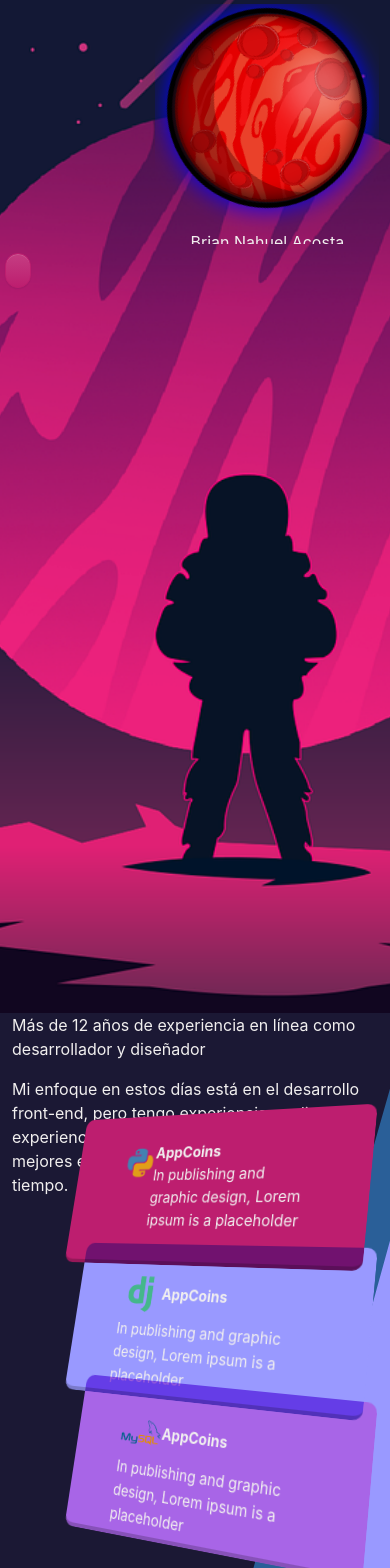
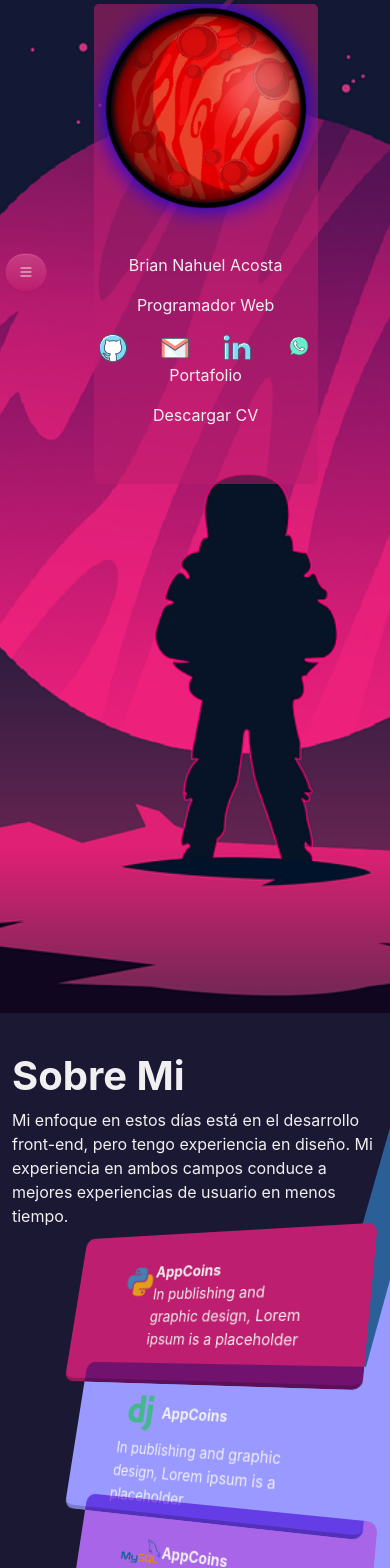
Before and after one commit to nahuel-acosta-dev/portfolio, a React (Create React App) app: page / in a window 390 px wide. Shown: the top 1568 px of the page. Built offline with nearby package versions, Linux system fonts and the light colour scheme.

Commit message:
responsive of section home finished

```diff
--- a/src/components/header/SideBar.js
+++ b/src/components/header/SideBar.js
@@ -16,17 +16,10 @@ const SideBar = () => {
     return(
         <nav className="sidebar">
         {!collapse ?
-            <div className="sidebar__collapse"
-            onMouseEnter={() => setShowButton(true)}
-            onMouseLeave={() => setShowButton(false)}>
-                {showButton ?
+            <div className="sidebar__collapse" >
                 <Button variant="danger" onClick={() => setCollapse(true)}>
-                    <span className="bi bi-arrow-90deg-right"></span>
+                    <span className="bi bi-list"></span>
                 </Button>
-                :
-                <Button variant="danger sidebar__button" onClick={() => setCollapse(true)}>
-                </Button>
-                }
             </div>
             :
             <ul className="sidebar__social">
@@ -64,7 +57,7 @@ const SideBar = () => {
                     </a>
                 </li>
                 <li>
-                    <a className="bi bi-arrow-90deg-left sidebar__enytpo
+                    <a className="bi bi-list sidebar__enytpo
                         entypo-collapse btn btn-link" onClick={() => setCollapse(false)}>
                         <span className="sidebar__name">Esconder</span>
                     </a>
--- a/src/scss/config/_Responsive.scss
+++ b/src/scss/config/_Responsive.scss
@@ -18,6 +18,7 @@ $xxl: 1400px;
 @media all and (max-width: $md){
     @include header-responsive-md;
     @include contact-responsive-md;
+    @include skills-responsive-md;
 }
 
 @media all and (min-width:$sm ) and (max-width: $md){
@@ -35,10 +36,23 @@ $xxl: 1400px;
 //1- Section
 ////////////////////////////////
 @include home-responsive-sm;
-@include skills-responsive-sm;
+@include skills-responsive-md;
 @include curriculum-responsive-sm;
  ////////////////////////////////
 //2- Pages
 ////////////////////////////////
 
 }
+
+@media all and (max-height: 576px){
+    @include projects-responsive-height-sm(20%);
+    @include home-responsive-height-sm;
+}
+
+@media all and (max-height: 500px){
+    @include projects-responsive-height-sm(40%);
+}
+
+@media all and (max-height: 500px){
+    @include projects-responsive-height-sm(90%);
+}
--- a/src/scss/sections/_Home.scss
+++ b/src/scss/sections/_Home.scss
@@ -40,15 +40,12 @@
             animation: girar 20s linear infinite;
             animation-direction: alternate;
         }
-        .home__contact{
-            margin-top: 20%;
-        }
     }
     .home__expanded{
         @include expanded
     }
     .home__contacts{
-        margin-top: 10%;
+        margin-top: 20%;
         .home__icon{
             &:hover{
                 animation:vibrate .5s infinite;
@@ -98,8 +95,15 @@
 
 @mixin home-responsive-sm{
     .home{
-        .home__texts{
-            padding-top: 10%;
+        .home__cont{
+            left: 24vw;
+            animation: none;
         }
     }
 }
+
+@mixin home-responsive-height-sm{
+    .home{
+        min-height: 150vh;
+    }
+}
--- a/src/scss/sections/_Projects.scss
+++ b/src/scss/sections/_Projects.scss
@@ -1,4 +1,6 @@
 .projects{
+    min-height: 100vh;
+    padding-top: 8%;
     .projects__card{
         border-radius: 50px;
         background: linear-gradient(90.21deg, $red -5.91%, $purple 111.58%);
@@ -8,3 +10,11 @@
     }
 
 }
+
+@mixin projects-responsive-height-sm($margin-top){
+    .projects{
+        .projects__one{
+            margin-top: $margin-top;
+        }
+    }
+}
--- a/src/scss/sections/_Skills.scss
+++ b/src/scss/sections/_Skills.scss
@@ -11,12 +11,12 @@
     background: $color;
     top: $position;
     z-index: $z-index;
-
 }
 
 .skills{
     color: $white;
     min-height: 110vh;
+    padding-top: 10%;
     .bg, .bg2{
         width: 100%;
         height: 100%;
@@ -35,6 +35,10 @@
     }
     .skills__cont{
         height: auto;
+        .skills__title{
+            font-size: 2.5rem;
+            font-weight: bold;
+        }
         .skills__dev{
             list-style-type: none;
             perspective: 1000px;
@@ -84,5 +88,9 @@
         }
     }
 
-@mixin skills-responsive-sm{
+@mixin skills-responsive-md{
+    .skills__dev{
+        margin-top: 5.5rem;
     }
+
+}
--- a/src/sections/Contact.js
+++ b/src/sections/Contact.js
@@ -37,7 +37,7 @@ const Contact = () =>{
                                         placeholder="Mensaje" />
                                     </Form.Group>
                                         <Button className="contact__btn" variant="dark" size="lg" type="submit">
-                                            <span>enviar</span>
+                                            <span>Enviar</span>
                                         </Button>
                                     </Form>
                             </Col>
--- a/src/sections/Home.js
+++ b/src/sections/Home.js
@@ -11,7 +11,8 @@ import useScreenSize from '../hooks/useScreenSize';
 
 const Home = () =>{
     const {width, height} = useScreenSize();
-    const [waitingPosition, setWaitingPosition] = useState();
+    const [waitingPosition, setWaitingPosition] = useState(false);
+    const [phoneMode, setPhoneMode] = useState(false);
     const [show, setShow] = useState(false);
 
     //en caso de querer hacer click para desplegar informacion
@@ -23,7 +24,13 @@ const Home = () =>{
     }
 
     useEffect(() => {
-        setTimeout(() => setWaitingPosition(true), 7500)
+        if(width < 576){
+            setPhoneMode(true)
+            setTimeout(() => setWaitingPosition(true), 1500);
+        }
+        else{
+            setTimeout(() => setWaitingPosition(true), 7500);
+        }
     }, [])
     return(
         <section className="home" id="home">
@@ -34,7 +41,12 @@ const Home = () =>{
                         <Col>
                             <div className={`home__cont ${waitingPosition && "home__expanded"}` }
                             onClick={e => getPosition(e)}
-                            style={waitingPosition ? {left: `44vw`, animation: 'none'}: ({})}>
+                            style={waitingPosition && !phoneMode ?
+                                {
+                                    left: `44vw`, animation: 'none'
+                                }
+                                :
+                                ({})}>
                                 <div className="home__circle">
                                 </div>
                                     <Row className="home__contacts text-center">
--- a/src/sections/Projects.js
+++ b/src/sections/Projects.js
@@ -15,7 +15,7 @@ const Projects = () =>{
                     <Col>
                         <Container>
                             <Row>
-                                <Col xs={12} className="projects__card">
+                                <Col xs={12} className="projects__card projects__one">
                                     <Row>
                                         <Col>
                                             <Project img={sixlives} alt="imagen sixlives"/>
--- a/src/sections/Skills.js
+++ b/src/sections/Skills.js
@@ -11,7 +11,7 @@ import iconPython from '../image/icons/python.svg';
 import iconDjango from '../image/icons/django.svg';
 import iconMysql from '../image/icons/mysql.svg';
 
-const Skills = ({children}) =>{
+const Skills = () =>{
 
     return(
         <section className="skills" id="skills">
@@ -21,7 +21,7 @@ const Skills = ({children}) =>{
                 <Row className="skills__cont align-self-center align-justify-content-center">
                         <Col md={1}/>
                         <Col sm={12} md>
-                            <p>Más de 12 años de experiencia en línea como desarrollador y diseñador</p>
+                            <h2 className="skills__title">Sobre Mi</h2>
                             <p>Mi enfoque en estos días está en el desarrollo front-end, pero tengo
                                 experiencia en diseño. Mi experiencia en
                                 ambos campos conduce a mejores experiencias de usuario en menos tiempo.</p>
```
Lines whose indentation alone changed are shown as unchanged.
